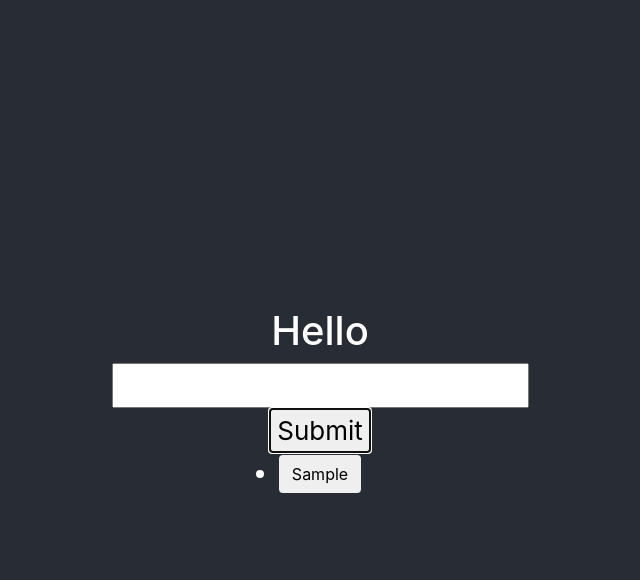
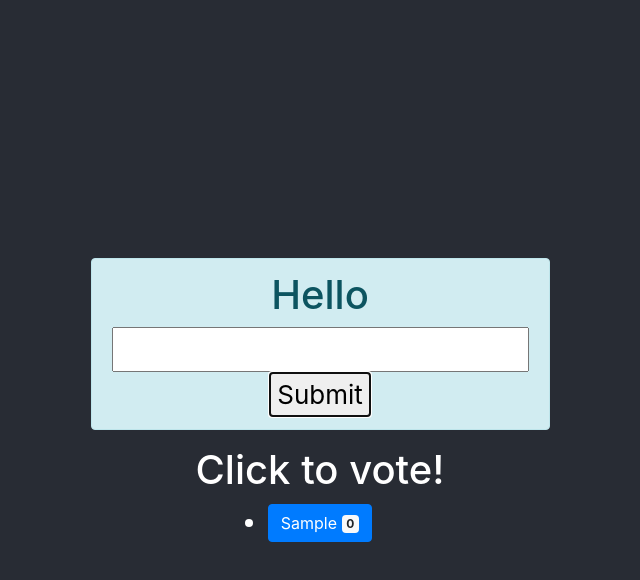
Before and after one commit to bam4/votetolearnapp, a React (Create React App) app: page / in a window 1280 px wide. Both pictures are taken after typing "Sample" into the empty fields and a click on the button "Submit". Shown: the top 580 px of the page, without its empty margins (320-960 px from the left). Built offline with nearby package versions, Linux system fonts and the light colour scheme.

Commit message:
Added some styling.

```diff
--- a/public/index.html
+++ b/public/index.html
@@ -3,6 +3,7 @@
   <head>
     <meta charset="utf-8">
     <link rel="shortcut icon" href="%PUBLIC_URL%/favicon.ico">
+    <link rel="stylesheet" href="https://stackpath.bootstrapcdn.com/bootstrap/4.1.3/css/bootstrap.min.css" integrity="sha384-MCw98/SFnGE8fJT3GXwEOngsV7Zt27NXFoaoApmYm81iuXoPkFOJwJ8ERdknLPMO" crossorigin="anonymous">
     <meta name="viewport" content="width=device-width, initial-scale=1, shrink-to-fit=no">
     <meta name="theme-color" content="#000000">
     <!--
@@ -37,5 +38,8 @@
       To begin the development, run `npm start` or `yarn start`.
       To create a production bundle, use `npm run build` or `yarn build`.
     -->
+    <script src="https://code.jquery.com/jquery-3.3.1.slim.min.js" integrity="sha384-q8i/X+965DzO0rT7abK41JStQIAqVgRVzpbzo5smXKp4YfRvH+8abtTE1Pi6jizo" crossorigin="anonymous"></script>
+    <script src="https://cdnjs.cloudflare.com/ajax/libs/popper.js/1.14.3/umd/popper.min.js" integrity="sha384-ZMP7rVo3mIykV+2+9J3UJ46jBk0WLaUAdn689aCwoqbBJiSnjAK/l8WvCWPIPm49" crossorigin="anonymous"></script>
+    <script src="https://stackpath.bootstrapcdn.com/bootstrap/4.1.3/js/bootstrap.min.js" integrity="sha384-ChfqqxuZUCnJSK3+MXmPNIyE6ZbWh2IMqE241rYiqJxyMiZ6OW/JmZQ5stwEULTy" crossorigin="anonymous"></script>
   </body>
 </html>
--- a/src/App.js
+++ b/src/App.js
@@ -24,8 +24,11 @@ class App extends Component {
     return (
       <div className="App">
         <header className="App-header">
+        <div class="alert alert-info" role="alert">
+          <AnswerBox answersArray={this.state.answersArray} answerHandler={this.answerHandler}/>
+        </div>
         <div>
-          <AnswerBox answersArray={this.state.answersArray} answerHandler={this.answerHandler}/>
+          <h1 >Click to vote!</h1>
         </div>
         <div>
           <VoteAnswer answersArray={this.state.answersArray} />
--- a/src/Components/AnswerBox.js
+++ b/src/Components/AnswerBox.js
@@ -18,7 +18,7 @@ class AnswerBox extends React.Component {
     submitHandler = (e) => {
         e.preventDefault();
         this.props.answerHandler(this.state.answer);
-        alert(this.state.answer)
+        alert("Your answer has been submitted.", this.state.answer)
         this.setState({ answer: '', student: '' })
     }
 
--- a/src/Components/VoteAnswer.js
+++ b/src/Components/VoteAnswer.js
@@ -9,7 +9,8 @@ class VoteAnswer extends React.Component {
 
     handleClick(idx) {
         this.props.answersArray[idx].vote += 1;
-        alert(this.props.answersArray[idx].answer + this.props.answersArray[idx].vote);
+        alert("Thanks for voting!", this.props.answersArray[idx].answer + this.props.answersArray[idx].vote);
+        this.addVote();
     }
 
     addVote = () => {
@@ -17,9 +18,15 @@ class VoteAnswer extends React.Component {
             (answer,i) => {
                 return(
                     <li key={i} onClick={() => this.handleClick(i)}>
-                    <button type="submit" className="btn btn-primar">
-                        <span>{answer.answer}</span>
+                    <button type="button" class="btn btn-primary">
+                        {answer.answer} <span class="badge badge-light">{answer.vote} </span>
                     </button>
+
+                    {/* <button type="submit" className="btn btn-primar">
+
+                        <span >{answer.answer}</span>
+                        <span>{answer.i}</span>
+                    </button> */}
                 </li>
                 )
             })
```
